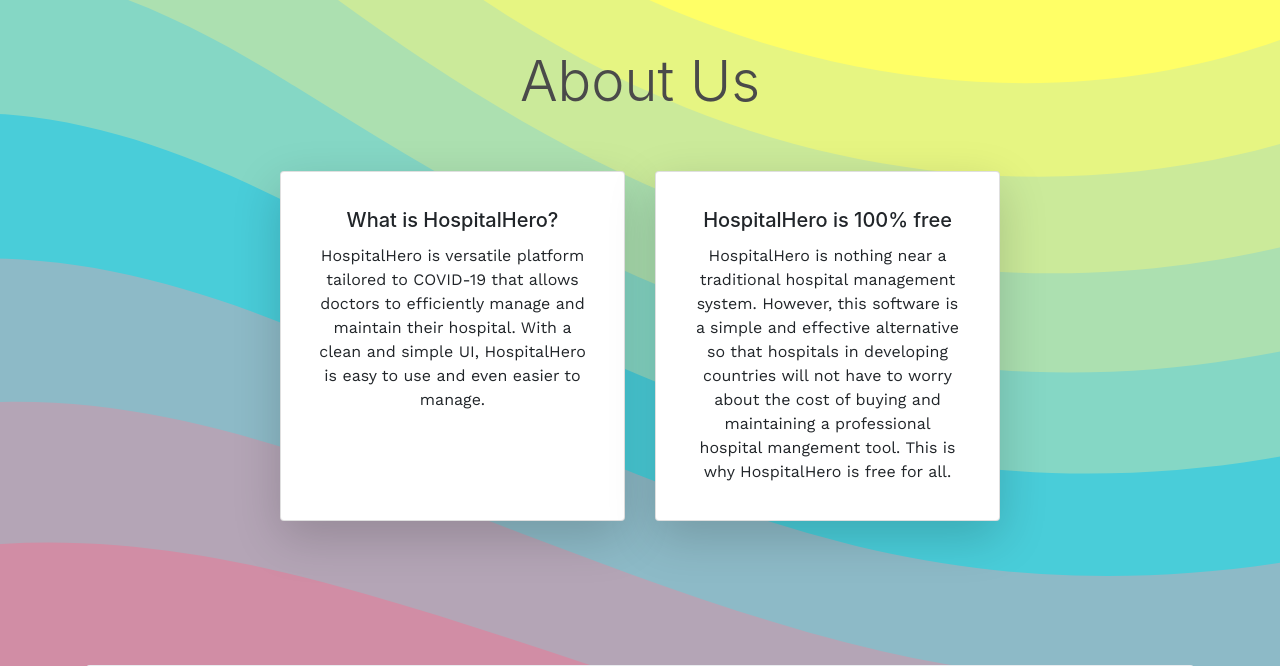
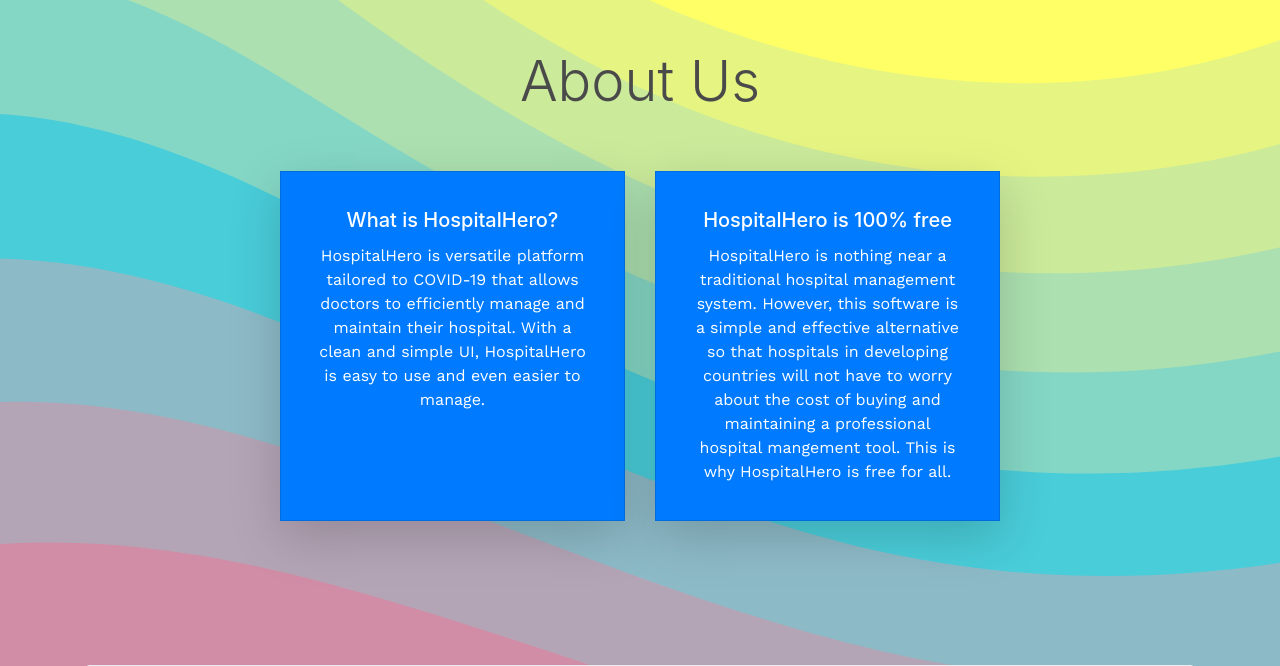
Before and after one commit to natelincyber/hospital_management_tool, a Flask app: page /about_hospitalhero in a window 1280 px wide. Shown: the part 101-767 px from the top of the page. Run offline with Flask 2, Linux system fonts and the light colour scheme; some libraries are stand-ins or nearby versions.

Commit message:
modified:   Templates/about_hospitalhero.html

```diff
--- a/Templates/about_hospitalhero.html
+++ b/Templates/about_hospitalhero.html
@@ -35,6 +35,7 @@ body{
 .rounded-circle{
     width: 40%;
 }
+
 </style>
 
 {% endblock %}
@@ -50,13 +51,13 @@ body{
     <br>
     <br>
     <div class="card-deck mx-auto" style="width: 60%;">
-        <div class="card shadow-lg p-3 mb-5 bg-white rounded">
+        <div class="card text-white bg-primary shadow-lg p-3 mb-5 rounded-0">
           <div class="card-body">
             <h5 class="card-title">What is HospitalHero?</h5>
             <p class="card-text worksans">HospitalHero is versatile platform tailored to COVID-19 that allows doctors to efficiently manage and maintain their hospital. With a clean and simple UI, HospitalHero is easy to use and even easier to manage.</p>
           </div>
         </div>
-        <div class="card shadow-lg p-3 mb-5 bg-white rounded">
+        <div class="card text-white bg-primary shadow-lg p-3 mb-5 rounded-0">
           <div class="card-body">
             <h5 class="card-title">HospitalHero is 100% free</h5>
             <p class="card-text worksans">HospitalHero is nothing near a traditional hospital management system. However, this software is a simple and effective alternative so that hospitals in developing countries will not have to worry about the cost of buying and maintaining a professional hospital mangement tool. This is why HospitalHero is free for all. </p>
```
